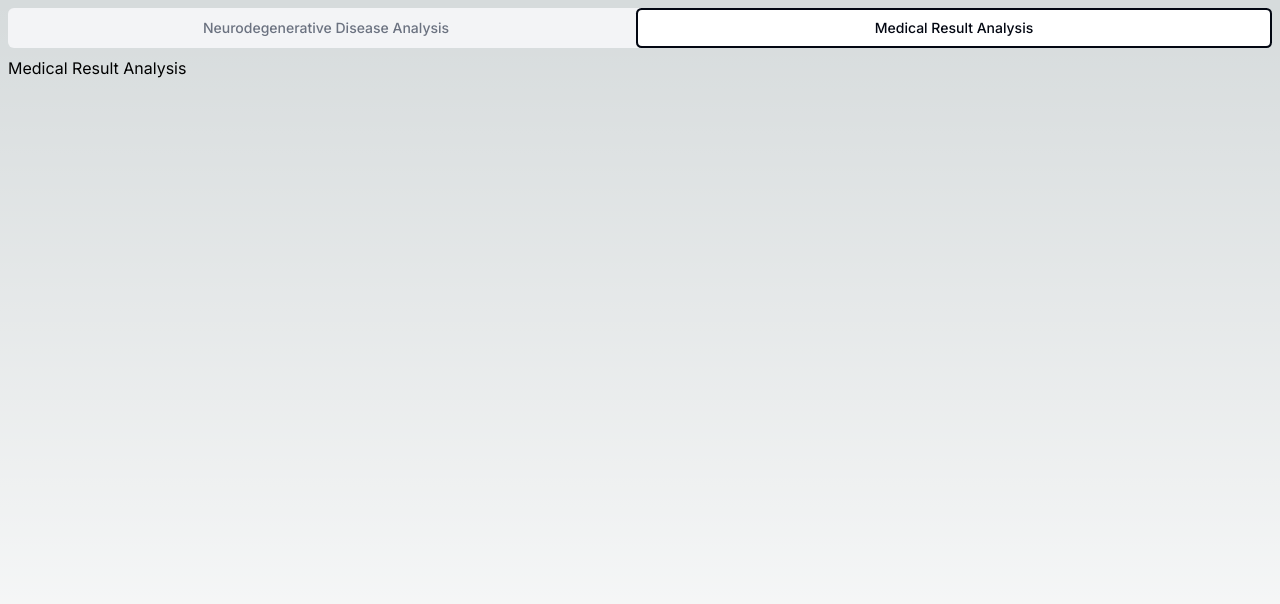
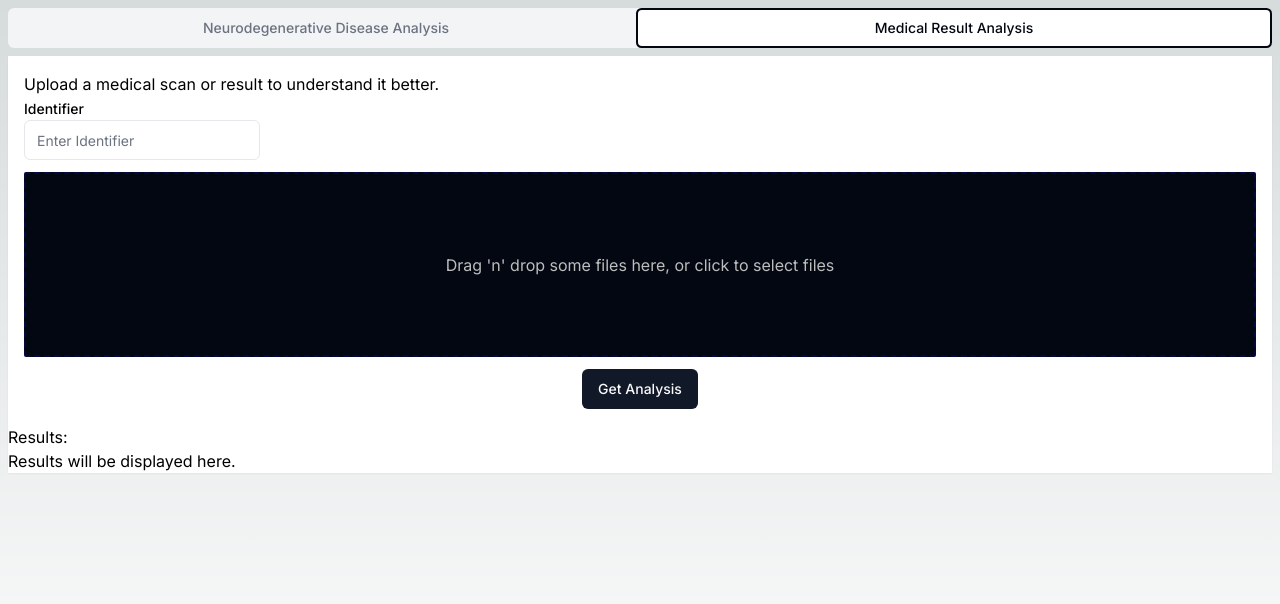
Before and after one commit to listlessbird/neurogenesis, a Next.js app in the folder ui/: page /mri-analysis in a window 1280 px wide. Both pictures are taken after a click on the tab "Medical Result Analysis". Shown: the top 604 px of the page. Built offline with nearby package versions, Linux system fonts and the light colour scheme.

Commit message:
setup mra ui

```diff
--- a/ui/src/app/(mri)/mri-analysis/page.tsx
+++ b/ui/src/app/(mri)/mri-analysis/page.tsx
@@ -1,6 +1,7 @@
 "use client"
 import { UploadForm, UploadProvider } from "./upload-form"
 import { UploadPreview } from "./upload-preview"
+import { ResultAnalysis } from "./result-analysis/results"
 
 import { Tabs, TabsContent, TabsList, TabsTrigger } from "@/components/ui/tabs"
 
@@ -24,7 +25,9 @@ export default function AnalyzePage() {
             </UploadProvider>
           </div>
         </TabsContent>
-        <TabsContent value="mra">Medical Result Analysis</TabsContent>
+        <TabsContent value="mra" className="min-h-[80vh] size-full">
+          <ResultAnalysis />
+        </TabsContent>
       </Tabs>
     </>
   )
--- /dev/null
+++ b/ui/src/app/(mri)/mri-analysis/result-analysis/results.tsx
@@ -0,0 +1,115 @@
+import { Button } from "@/components/ui/button"
+import { Input } from "@/components/ui/input"
+import { Label } from "@/components/ui/label"
+import { useMemo } from "react"
+import Dropzone, { useDropzone } from "react-dropzone"
+
+const baseStyle = {
+  height: "185px",
+  flex: 1,
+  display: "flex",
+  flexDirection: "column",
+  alignItems: "center",
+  padding: "20px",
+  borderWidth: 2,
+  borderRadius: 2,
+  borderColor: "rgb(3 7 68/ var(--tw-bg-opacity))",
+  borderStyle: "dashed",
+  backgroundColor: "rgb(3 7 18/ var(--tw-bg-opacity))",
+  color: "#bdbdbd",
+  outline: "none",
+  transition: "border .24s ease-in-out",
+}
+
+const focusedStyle = {
+  borderColor: "#2196f3",
+}
+
+const acceptStyle = {
+  borderColor: "#00e676",
+}
+
+const rejectStyle = {
+  borderColor: "#ff1744",
+}
+
+export function ResultAnalysis() {
+  const {
+    getRootProps,
+    getInputProps,
+    isFocused,
+    isDragAccept,
+    isDragReject,
+    acceptedFiles,
+  } = useDropzone({ accept: { "image/*": [] } })
+  const style = useMemo(
+    () => ({
+      ...baseStyle,
+      ...(isFocused ? focusedStyle : {}),
+      ...(isDragAccept ? acceptStyle : {}),
+      ...(isDragReject ? rejectStyle : {}),
+    }),
+    [isFocused, isDragAccept, isDragReject]
+  )
+
+  return (
+    <div className="bg-white dark:bg-gray-950 dark:text-gray-50 w-full shadow-sm">
+      <div className="container mx-auto">
+        <div className="container mx-auto space-y-3 p-4 flex flex-col">
+          <div>
+            <p>Upload a medical scan or result to understand it better.</p>
+
+            <form>
+              <div className="w-fit">
+                <Label htmlFor="name">Identifier</Label>
+                <Input id="name" placeholder="Enter Identifier" />
+              </div>
+            </form>
+          </div>
+
+          <div>
+            <section>
+              <div
+                {...getRootProps({
+                  // @ts-ignore
+                  style: { ...style },
+                })}
+                className="w-full h-full flex items-center justify-center"
+              >
+                <input {...getInputProps()} />
+                <p>
+                  Drag &apos;n&apos; drop some files here, or click to select
+                  files
+                </p>
+              </div>
+            </section>
+          </div>
+
+          {acceptedFiles.length > 0 && (
+            <div className="bg-green-500 bg-opacity-5 p-2 rounded-lg">
+              <h2>Attachments: </h2>
+              <ul>
+                {acceptedFiles.map((file) => (
+                  <li key={file.name}>
+                    {file.name} - {file.size} bytes
+                  </li>
+                ))}
+              </ul>
+            </div>
+          )}
+
+          <div className="self-center">
+            <Button>Get Analysis</Button>
+          </div>
+        </div>
+        <div>
+          <h1>Results:</h1>
+
+          <div>
+            <p>Results will be displayed here.</p>
+          </div>
+        </div>
+      </div>
+    </div>
+  )
+}
--- a/ui/src/app/(mri)/mri-analysis/upload-form.tsx
+++ b/ui/src/app/(mri)/mri-analysis/upload-form.tsx
@@ -123,6 +123,8 @@ export function UploadForm() {
       </CardHeader>
       <Form {...form}>
         <form
+          // fix this later
+          // @ts-ignore
           onSubmit={form.handleSubmit(onSubmit, (err) => {
             console.log(err)
           })}
--- /dev/null
+++ b/ui/src/components/dropzone-styled.tsx
@@ -0,0 +1,79 @@
+import { Input } from "@/components/ui/input"
+import { Button } from "@/components/ui/button"
+
+export function DropzoneStyled() {
+  return (
+    <div className="w-full max-w-sm mx-auto">
+      <div className="relative border-2 border-dashed border-gray-200 rounded-lg p-6 flex flex-col items-center gap-2">
+        <FileIcon className="w-12 h-12 text-gray-300" />
+        <span className="text-sm text-gray-500">
+          Drag and drop your files here
+        </span>
+        <Button size="sm" variant="outline">
+          Select Files
+          <Input
+            className="absolute inset-0 opacity-0 w-full cursor-pointer"
+            multiple
+            type="file"
+          />
+        </Button>
+      </div>
+      <div className="grid grid-cols-2 gap-4 mt-4">
+        <div className="flex items-center gap-4">
+          <img
+            alt="Thumbnail"
+            className="rounded"
+            height="40"
+            src="/placeholder.svg"
+            style={{
+              aspectRatio: "40/40",
+              objectFit: "cover",
+            }}
+            width="40"
+          />
+          <div className="text-sm leading-none">
+            <h3 className="font-medium">design-system-1.0.0.tgz</h3>
+            <p className="text-sm text-gray-500">3.2mb</p>
+          </div>
+        </div>
+        <div className="flex items-center gap-4">
+          <img
+            alt="Thumbnail"
+            className="rounded"
+            height="40"
+            src="/placeholder.svg"
+            style={{
+              aspectRatio: "40/40",
+              objectFit: "cover",
+            }}
+            width="40"
+          />
+          <div className="text-sm leading-none">
+            <h3 className="font-medium">wireframe.pdf</h3>
+            <p className="text-sm text-gray-500">5.1mb</p>
+          </div>
+        </div>
+      </div>
+    </div>
+  )
+}
+
+function FileIcon(props) {
+  return (
+    <svg
+      {...props}
+      xmlns="http://www.w3.org/2000/svg"
+      width="24"
+      height="24"
+      viewBox="0 0 24 24"
+      fill="none"
+      stroke="currentColor"
+      strokeWidth="2"
+      strokeLinecap="round"
+      strokeLinejoin="round"
+    >
+      <path d="M14.5 2H6a2 2 0 0 0-2 2v16a2 2 0 0 0 2 2h12a2 2 0 0 0 2-2V7.5L14.5 2z" />
+      <polyline points="14 2 14 8 20 8" />
+    </svg>
+  )
+}
```
Also changed, not shown: ui/public/placeholder.svg (added).
